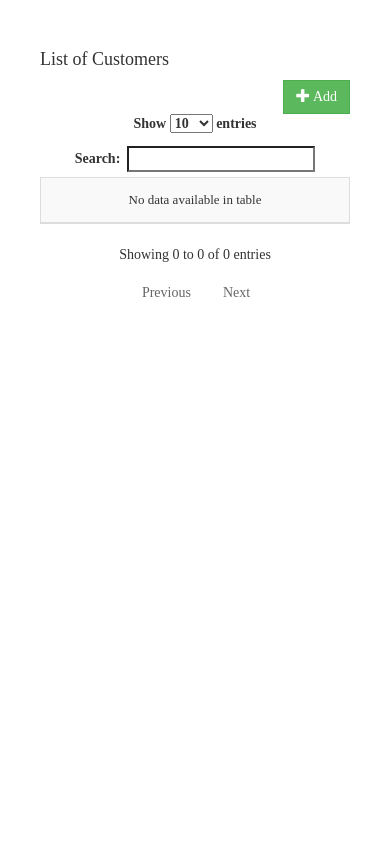
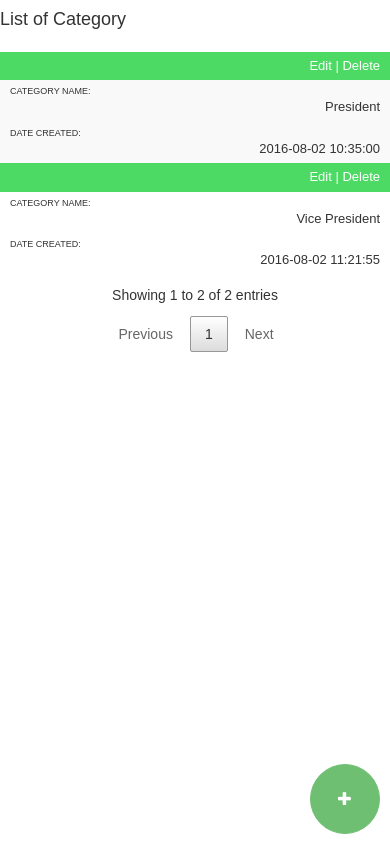
Before and after one commit to MF-DEV12/OS, a CodeIgniter app: page /database/index.php/admin/category/index in a window 390 px wide. Run offline with CodeIgniter, Linux system fonts and the light colour scheme; data comes from the database, SQL or seed files in the repository; data that the repository does not hold is empty.

Commit message:
Done in Delete Transaction; On-Going design for mobile responsive;

```diff
--- a/application/config/database.php
+++ b/application/config/database.php
@@ -78,7 +78,7 @@ $db['default'] = array(
 	'hostname' => 'localhost',
 	'username' => 'root',
 	'password' => '',
-	'database' => 'lampanohardwaretradings',
+	'database' => 'ovs',
 	'dbdriver' => 'mysqli',
 	'dbprefix' => '',
 	'pconnect' => FALSE,
--- a/application/controllers/admin/Category.php
+++ b/application/controllers/admin/Category.php
@@ -9,19 +9,20 @@ class Category extends CI_Controller {
  	function __construct(){
  		parent::__construct();
 		$this->param = $this->param = $this->query_model->param;
- 		$this->param["table"] = "customer";
- 		$this->param["fields"] = "CustomerNo,Lastname,Firstname,ContactNo,Email,Address";
- 		$this->param["fields_list"] = "CustomerNo|ACTION,CustomerNo|ID,Lastname|Last name,Firstname|First name,ContactNo|Contact Number,Email|Email Address,Address|Address";
- 		$this->param["primaryfld"] = "CustomerNo"; // single condition only
- 		$this->param["requiredfields"] = "Lastname,Firstname,ContactNo,Email,Address";
+ 		$this->param["table"] = "tblcategory";
+ 		$this->param["fields"] = "catid,catdescription,createddate";
+ 		$this->param["fields_list"] = "catid|ACTION,catid|ID,catdescription|Category Name,createddate|Date Created";
+ 		$this->param["primaryfld"] = "catid"; // single condition only
+ 		$this->param["requiredfields"] = "catdescription";
 
 	}
 
 	public function index()
 	{
 		 $data = array();
-		 $data["title"] = "Customers";
+		 $data["title"] = "Category";
 		 $data["mode"] = "maintenance";
+		 $data["primarykey"] = $this->param["primaryfld"];
 		 $data["requiredfields"] = $this->param["requiredfields"];
 		 $data["list"] = $this->getData();
 		 $data["fields"] = $this->param["fields_list"];
@@ -32,8 +33,8 @@ class Category extends CI_Controller {
 
 	function getData(){
 		$param = $this->param;
-		//$param["conditions"] = "status = 1";
-		$param["order"] = "Lastname";
+		$param["conditions"] = "status = 1";
+		$param["order"] = "catdescription";
 		return $this->query_model->getData($param);
 
 	}
@@ -51,6 +52,13 @@ class Category extends CI_Controller {
 		echo $this->query_model->updateData($this->param);
 	}
 
+	function deleteData(){
+		$data = json_decode($this->input->post("data"),true);
+		$this->param["conditions"] = $this->param["primaryfld"] . " = '" . $data[$this->param["primaryfld"]] . "'"; // single condition only
+		echo $this->query_model->removeData($this->param);
+	}
+
+
 	function listData(){
 		echo json_encode($this->getData());
 	}
--- a/application/models/Query_model.php
+++ b/application/models/Query_model.php
@@ -89,7 +89,7 @@ class Query_model extends CI_Model {
 
 	function removeData($data){
 		if($data['conditions']!=""){$this->db->where($data['conditions']);}
-		$this->db->update($data['table'],$data['dataToUpdate']);
+		$this->db->delete($data['table']);
 		// $this->setAuditLogs('remove',$data['table']);
 		return true;
 	}
--- a/application/views/admin/maintenance.php
+++ b/application/views/admin/maintenance.php
@@ -22,7 +22,7 @@
 
 		<h4>List of <?=$title;?></h4>
 		<div class="btn-group btn-action-group mode">
-			<button id=\"btn-add\" class="btn btn-success" data-toggle="modal" data-target="#save-modal" data-backdrop="static"  data-keyboard="false" type='button'><span class="glyphicon glyphicon-plus"></span> Add</button>
+			<button id="btn-add" class="btn btn-success" data-toggle="modal" data-target="#save-modal" data-backdrop="static"  data-keyboard="false" type='button'><span class="glyphicon glyphicon-plus"></span></button>
 		</div>
 		<div class="table-group">
 			<table class="list-table display">
@@ -34,14 +34,14 @@
 
 	<!-- SAVE FORM -->
 	<div id="save-modal" class="modal fade" mode="add">
-	  <div class="modal-dialog">
-	    <div class="modal-content">
+	  <div class="modal-dialog form">
+	    <div class="modal-content form">
 		    <div class="modal-header">
 		    	<button type="button" class="bootbox-close-button close" data-dismiss="modal" aria-hidden="true" onclick="onModalClose();">&times;</button>
 		    	<h4 class="modal-title"><mode>New</mode> <?=$title;?></h4>
 	    	</div>
 	      <!-- dialog body -->
-	      <div class="modal-body">
+	      <div class="modal-body form">
 	        <div class="form-wrap">
 		        <?php $fields = explode(",", $fields) ?>
 		        <table width="100%">
@@ -63,7 +63,7 @@
 	        </div>
 	      </div>
 	      <!-- dialog buttons -->
-	      <div class="modal-footer">
+	      <div class="modal-footer form">
 	      <p class="message">*Please input all required field(s).</p>
 		      <button type="button" data-dismiss="modal" class="btn btn-default btn-cancel">Cancel</button>
 		      <button type="button" class="btn btn-primary btn-save">Save</button>
--- a/css/rsTable.css
+++ b/css/rsTable.css
@@ -13,11 +13,11 @@
 
   table.list-table tr {
     border: 1px solid #ddd;
-    padding: 5px;
+    padding: 0px;
   }
 
   table.list-table th, table.list-table td {
-    padding: 10px;
+    padding: 0px;
     text-align: center;
     border-top: 0px !important;
   }
@@ -34,14 +34,32 @@
       border: 0;
     }
 
+    table.list-table tbody td:first-child  span a{
+        color: white;
+    }
+
+    .btn-primary{
+        background-color: #4cd964 !important;
+        border-color: #4cd964;
+    }
+
+    table.list-table tbody td:first-child  {
+        background-color: #4cd964 !important;
+        color: white;
+        border-bottom: 0px;
+    }
+
     table.list-table thead {
       display: none;
     }
 
     table.list-table tr {
-      margin-bottom: 10px;
+      margin-bottom: 0px;
       display: block;
-      border-bottom: 2px solid #ddd;
+      border: 0px !important;
+    }
+    table.list-table tr:last-child {
+      border-bottom: 1px solid #ddd;
     }
 
     table.list-table td {
@@ -57,6 +75,8 @@
       white-space: -webkit-pre-wrap; /* Newer versions of Chrome/Safari*/
       word-break: break-all;
       white-space: normal;
+      padding:5px 10px !important;
+      border: 0px;
     }
 
     table.list-table td:last-child {
@@ -66,8 +86,13 @@
     table.list-table tr > td:not(:first-child):before {
       content: attr(data-label)  ":    ";
       display: block;
-      /*text-transform: uppercase;*/
-      font-weight: bold;
+      font-size: 9px;
+      text-transform: uppercase;
       text-align: left;
     }
+
+    .dataTables_filter, .dataTables_length{
+      display: none;
+
+    }
   }
--- a/css/style.css
+++ b/css/style.css
@@ -1,13 +1,14 @@
+
 
 body{
-    font-family: "Century Gothic" !important;
+    font-family: Arial, sans-serif !important;
 }
 
 /*MAINTENANCE - TABLE*/
 
 div.table-wrap{
   width: 100%;
-  padding: 40px;
+  padding: 0px;
 }
 
 div.table-group{
@@ -80,19 +81,19 @@ asterisk{
    }
 
    /*MODAL DIALOG STYLE*/
-   .modal-dialog {
+   .modal-dialog.form {
       width: 100%;
       height: 100%;
       margin: 0;
       padding: 0;
     }
 
-    .modal-content {
+    .modal-content.form {
       height: auto;
       min-height: 100%;
       border-radius: 0;
     }
-    .modal-body {
+    .modal-body.form {
       width: 100%;
       max-height: calc(100vh - 140px);
       overflow-y: auto;
@@ -102,11 +103,24 @@ asterisk{
     }
 
 
-    .modal-footer{
+    .modal-footer.form{
       bottom: 0;
       position: absolute;
       width: 100%;
 
+    }
+
+    #btn-add{
+      position: fixed !important;
+      bottom: 10px;
+      right: 10px;
+      z-index: 1049;
+      opacity: 0.8;
+      background-color:   #4caf50 !important;
+      border-color:   #4caf50 !important;
+      width: 70px;
+      height: 70px;
+      border-radius: 50%
     }
 
 }
--- a/js/utility/maintenance.js
+++ b/js/utility/maintenance.js
@@ -43,13 +43,20 @@
      }
 
     function onRowDelete(e){
-
+        selectedData = tableList.row(e.closest("tr")).data();
+        var param = new Object;
+        param.data = JSON.stringify(selectedData);
         bootbox.confirm("Are you sure you want to delete it?", function(result){
             if(result){
-                tableList
-                    .row( e.closest("tr") )
-                    .remove()
-                    .draw();
+                callAjaxJson(currentController + "deleteData", param,
+                    function(response){
+                       tableList
+                        .row( e.closest("tr") )
+                        .remove()
+                        .draw();
+                    }
+                ,ajaxError)
+
             }
 
         })
```
Also changed, not shown: fonts/GOTHIC.TTF (added), fonts/GOTHICB.TTF (added), fonts/GOTHICBI.TTF (added), fonts/GOTHICI.TTF (added).
